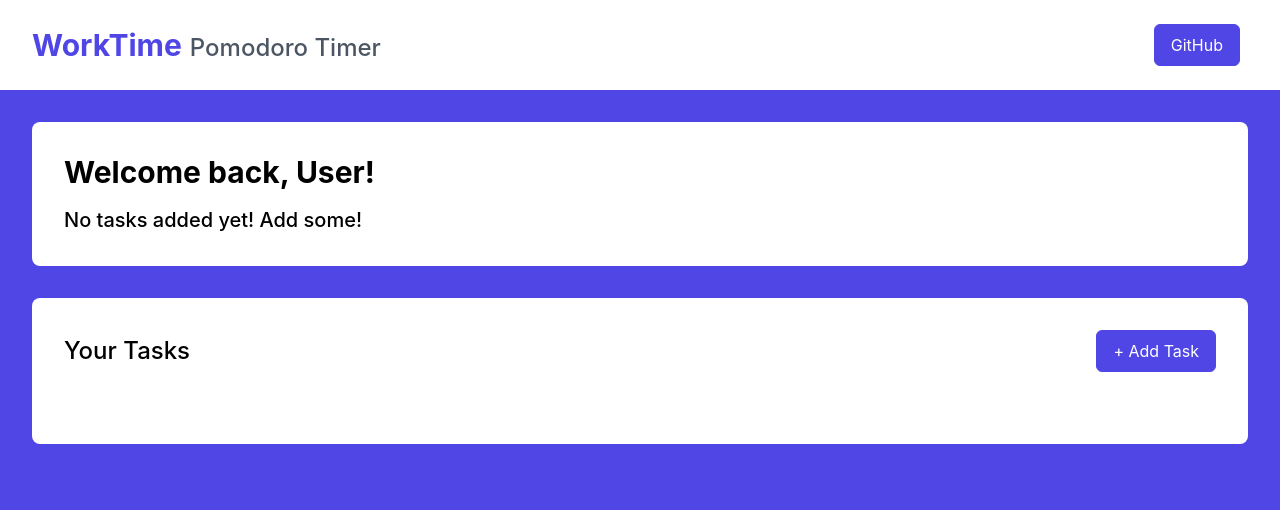
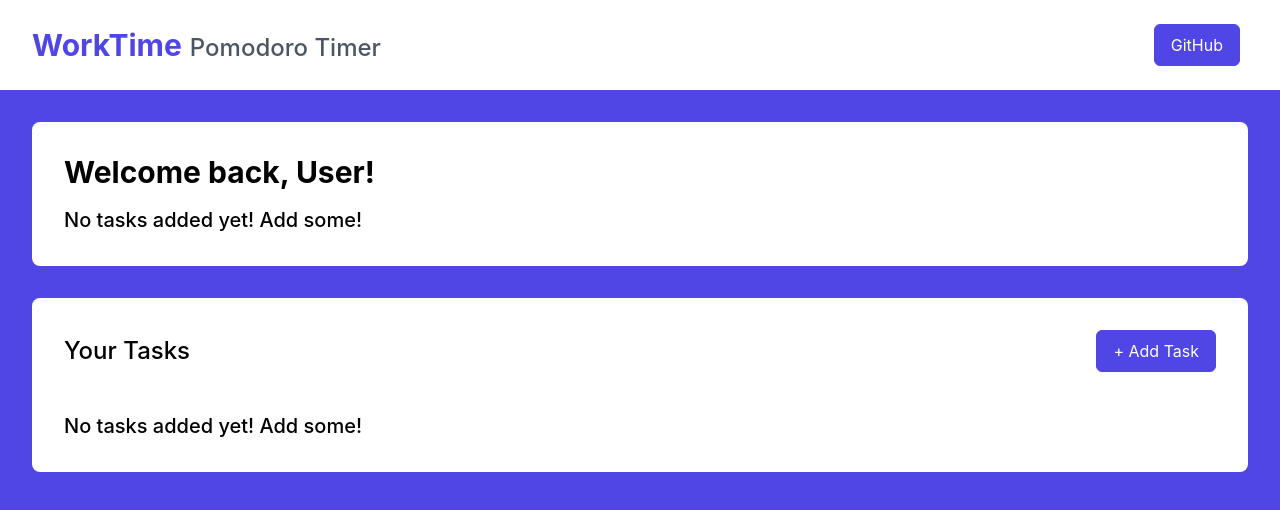
Before and after one commit to ChhikaraBRUH/work-time, a React (Create React App) app: page /tasks in a window 1280 px wide. Shown: the top 510 px of the page. Built offline with nearby package versions, Linux system fonts and the light colour scheme.

Commit message:
fix: no tasks msg

```diff
--- a/src/pages/Tasks.jsx
+++ b/src/pages/Tasks.jsx
@@ -37,9 +37,11 @@ export const Tasks = () => {
 				</div>
 
 				<div className='flex flex-col gap-4'>
-					{taskState.tasks.map((task) => (
-						<TaskCard key={task.id} task={task} toggleModal={toggleModal} />
-					))}
+					{taskState.tasks.length === 0 ? (
+						<p className='text-xl font-medium'>No tasks added yet! Add some!</p>
+					) : (
+						taskState.tasks.map((task) => <TaskCard key={task.id} task={task} toggleModal={toggleModal} />)
+					)}
 				</div>
 			</section>
 		</div>
```
